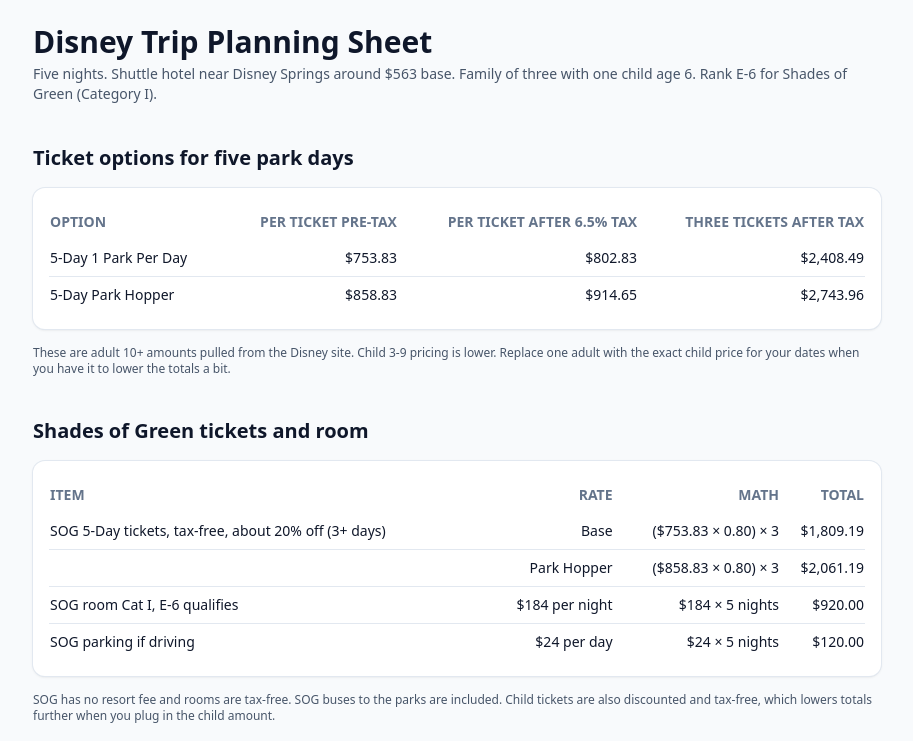
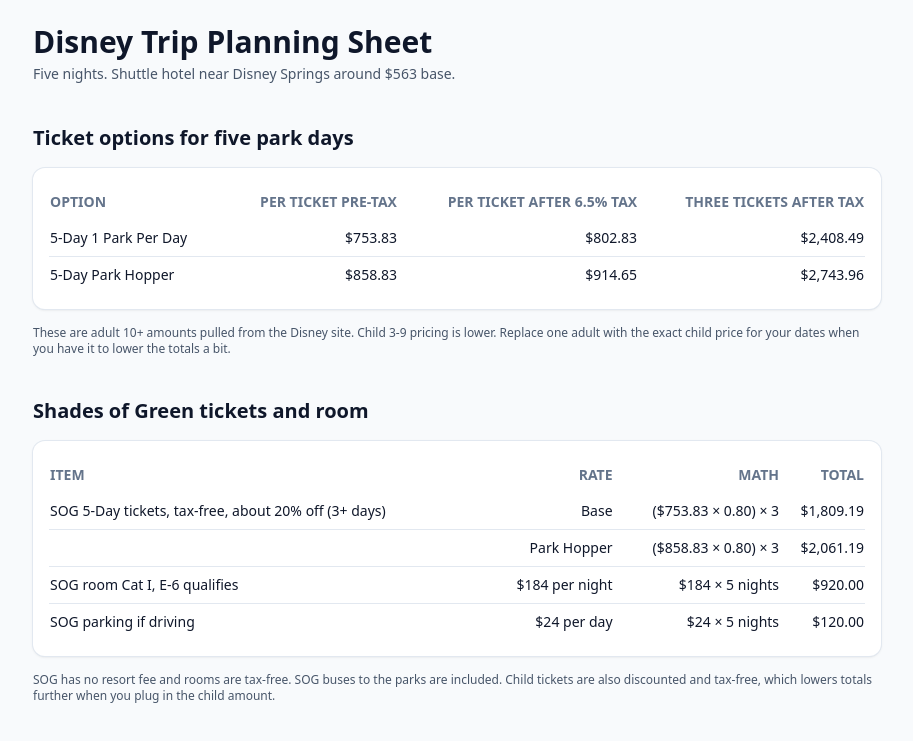
Before and after one commit to Sandbox-lbenson/disney, a plain HTML site: page index.html in a window 1280 px wide. Shown: the top 741 px of the page, without its empty margins (183-1096 px from the left). Drawn offline with nearby package versions, Linux system fonts and the light colour scheme.

Commit message:
Update trip description in index.html

```diff
--- a/index.html
+++ b/index.html
@@ -12,7 +12,7 @@
     <header class="space-y-1">
       <h1 class="text-3xl font-bold">Disney Trip Planning Sheet</h1>
       <p class="text-sm text-slate-600">
-        Five nights. Shuttle hotel near Disney Springs around $563 base. Family of three with one child age 6. Rank E-6 for Shades of Green (Category I).
+        Five nights. Shuttle hotel near Disney Springs around $563 base.
       </p>
     </header>
 
```
